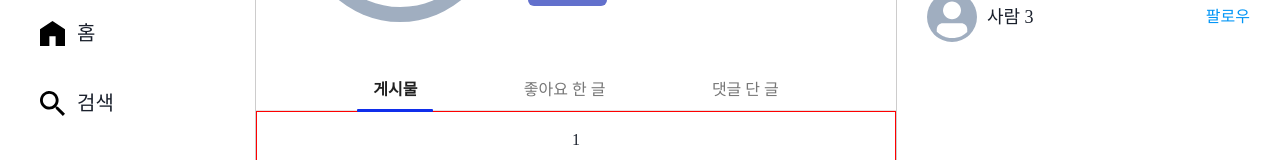
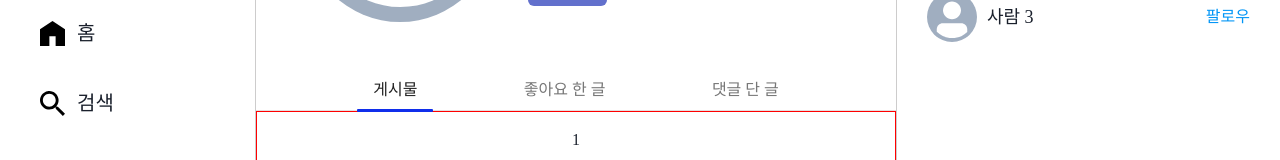
Before and after one commit to pre-on-connect/front-end, a Next.js app: page /user/1 in a window 1280 px wide. Shown: the part 218-378 px from the top of the page. Built offline with nearby package versions, Linux system fonts and the light colour scheme.

Commit message:
Design(사용자 게시글 nav): 활성탭 fontWeight 수정

```diff
--- a/src/components/UserArticleNav/index.tsx
+++ b/src/components/UserArticleNav/index.tsx
@@ -30,7 +30,7 @@ function UserArticleNav() {
             <TabList justifyContent='space-around' width='80%'>
                 {
                     userArticleNavMenu.map(v => {
-                        return <Tab key={v.id} color='gray_dark_1' _selected={{color:'gray_dark_4', fontWeight:600}}>{v.name}</Tab>;
+                        return <Tab key={v.id} color='gray_dark_1' _selected={{color:'gray_dark_4', fontWeight:500}}>{v.name}</Tab>;
                     })
                 }
             </TabList>
```
